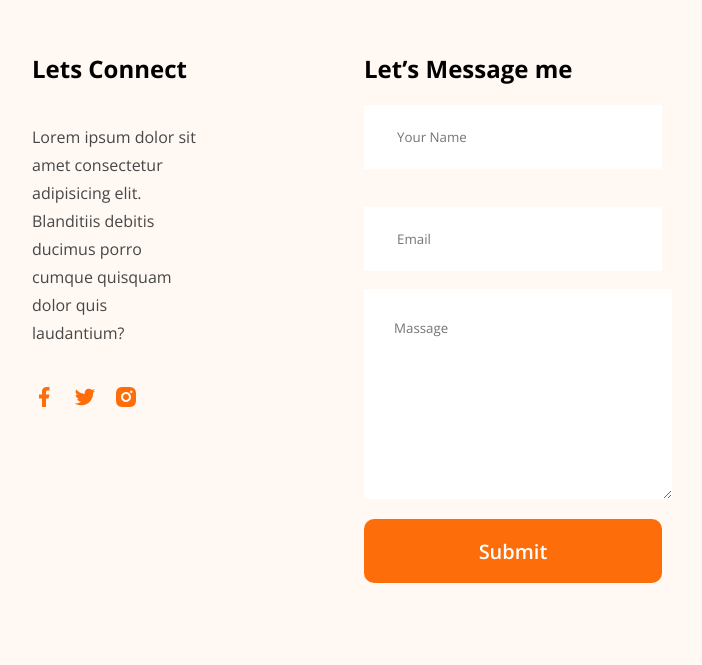
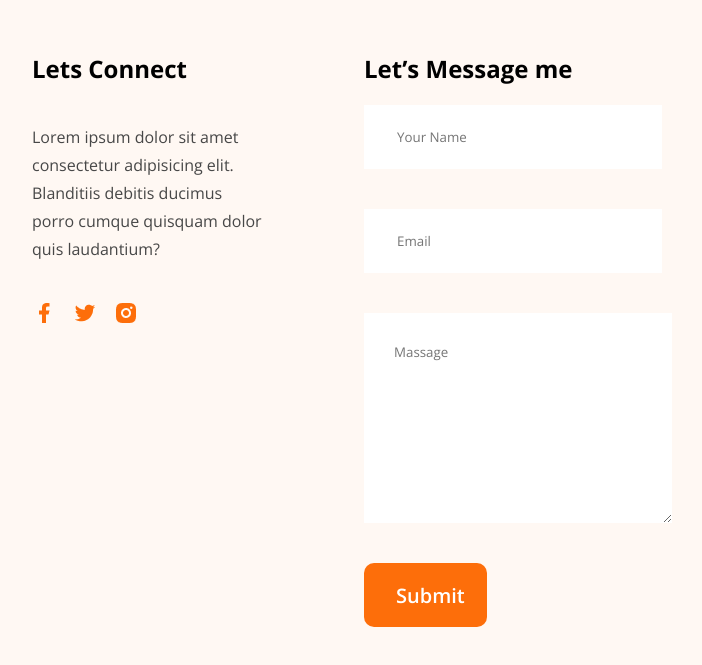
Before and after one commit to small1-rohan/dev-port, a plain HTML site: page index.html in a window 1280 px wide. Shown: the part 3671-4336 px from the top of the page, without its empty margins (288-990 px from the left). Drawn offline with nearby package versions, Linux system fonts and the light colour scheme.

Commit message:
final update

```diff
--- a/css/style.css
+++ b/css/style.css
@@ -182,6 +182,8 @@ main {
   -webkit-box-shadow: 2px 2px 23px -3px rgba(0, 0, 0, 0.6);
   -moz-box-shadow: 2px 2px 23px -3px rgba(0, 0, 0, 0.6);
 }
+
+/* ============================summary==================================== */
 .summary h2 {
   text-align: center;
   margin: 150px 0 100px;
@@ -239,8 +241,15 @@ footer {
   display: flex;
 }
 
+footer .left {
+  width: 50%;
+}
+footer .right {
+  width: 50%;
+  margin-left: 100px;
+}
+
 footer p {
-  width: 50%;
   margin: 38px 0;
 
   font-weight: 400;
@@ -263,7 +272,7 @@ footer form {
   flex-direction: column;
 }
 footer input {
-  margin: 20px 10px 18px 0;
+  margin: 20px 10px 20px 0;
   border: none;
   padding: 20px 33px;
   padding-right: 90px;
@@ -274,4 +283,9 @@ footer textarea {
   border: 0;
   padding-left: 30px;
   padding-top: 30px;
+  margin: 20px 0;
 }
+
+footer .inp {
+  width: 40%;
+}
```
Also changed, not shown: index.html (+7 -15 lines).
